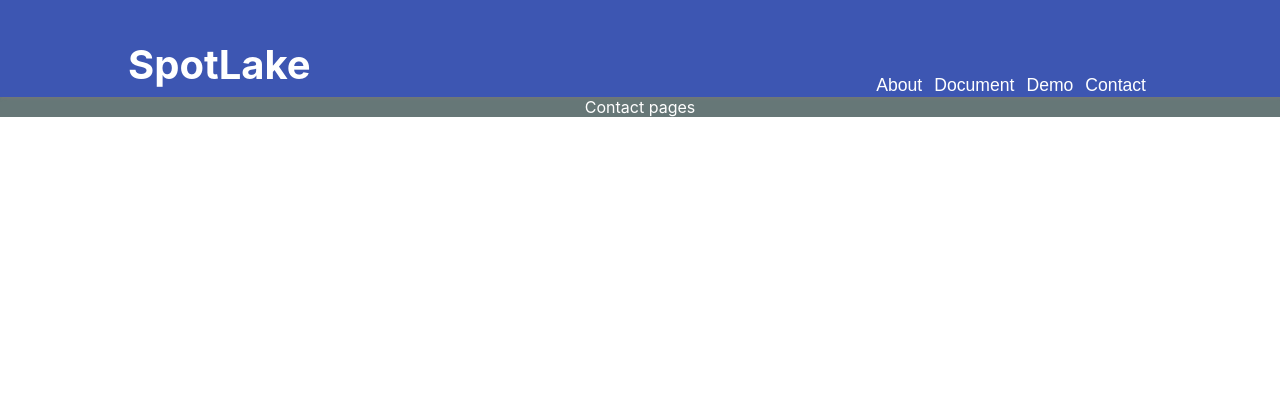
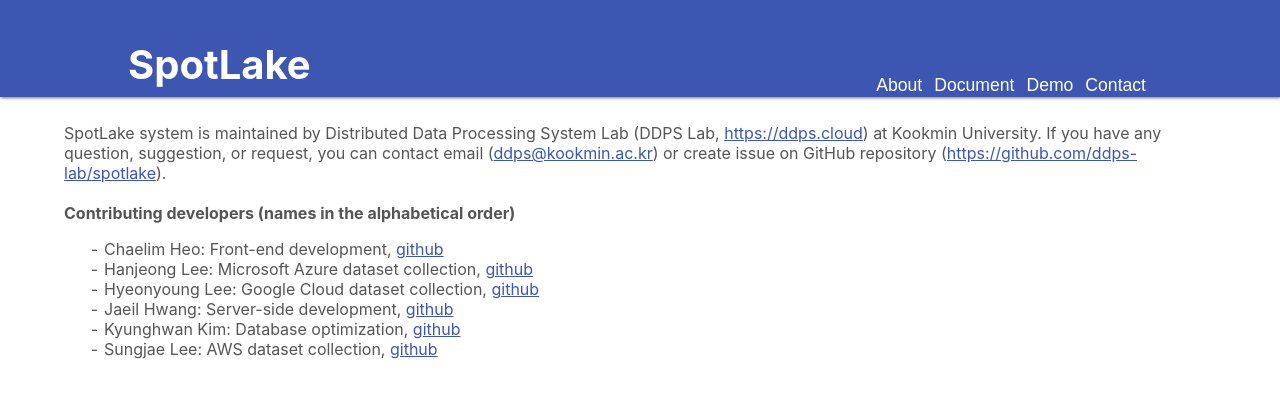
Before and after one commit to ddps-lab/spotlake, a React (Create React App) app in the folder frontend/: page /contact in a window 1280 px wide. Shown: the top 398 px of the page. Built offline with nearby package versions, Linux system fonts and the light colour scheme; what @mui/x-data-grid-pro would draw is missing.

Commit message:
add contact

```diff
--- a/frontend/src/UI/styles.js
+++ b/frontend/src/UI/styles.js
@@ -32,7 +32,7 @@
   & ul {
     list-style-type: '- '
   }
-  &.about a {
+  & a {
     color : #3d56b2;
   }
 `;
--- a/frontend/src/pages/contact/contact.js
+++ b/frontend/src/pages/contact/contact.js
@@ -1,11 +1,39 @@
 import React from "react";
-import * as style from './styles';
+import {ContentBox, Box, SubTitle, Title, Wrapper} from "../../UI/styles";
 
 function Contact () {
     return (
-        <style.contact>
-            Contact pages
-        </style.contact>
+        <Wrapper padding={`1rem 4rem`}>
+            <Box column align={'flex-start'} gap={1} margin={`20px 0`}>
+                <ContentBox className="contact">
+                    SpotLake system is maintained by Distributed Data Processing System Lab (DDPS Lab, <a href="https://ddps.cloud">https://ddps.cloud</a>) at Kookmin University. If you have any question, suggestion, or request, you can contact email (<a href="mailto:ddps@kookmin.ac.kr">ddps@kookmin.ac.kr</a>) or create issue on GitHub repository (<a href="https://github.com/ddps-lab/spotlake">https://github.com/ddps-lab/spotlake</a>).
+                </ContentBox>
+            </Box>
+            <Box column align={'flex-start'} gap={1} margin={`0`}>
+                <ContentBox>
+                    <b>Contributing developers (names in the alphabetical order)</b>
+                    <ul>
+                        <li>Chaelim Heo: Front-end development, <a href="https://github.com/h0zzae">github</a>
+                        </li>
+                        <li>
+                            Hanjeong Lee: Microsoft Azure dataset collection, <a href="https://github.com/">github</a>
+                        </li>
+                        <li>
+                            Hyeonyoung Lee: Google Cloud dataset collection, <a href="https://github.com/">github</a>
+                        </li>
+                        <li>
+                            Jaeil Hwang: Server-side development, <a href="https://github.com/">github</a>
+                        </li>
+                        <li>
+                            Kyunghwan Kim: Database optimization, <a href="https://github.com/">github</a>
+                        </li>
+                        <li>
+                            Sungjae Lee: AWS dataset collection, <a href="https://github.com/james-sungjae-lee">github</a>
+                        </li>
+                    </ul>
+                </ContentBox>
+            </Box>
+        </Wrapper>
     )
 }
 export default Contact;
```
